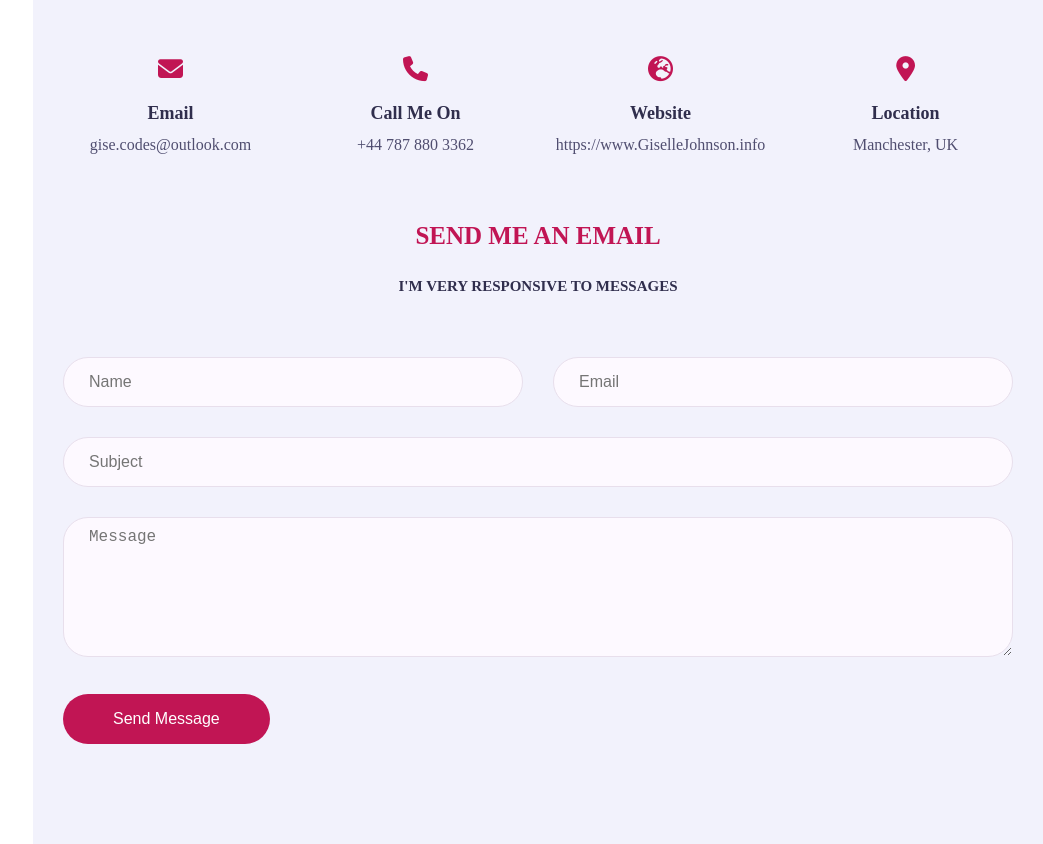
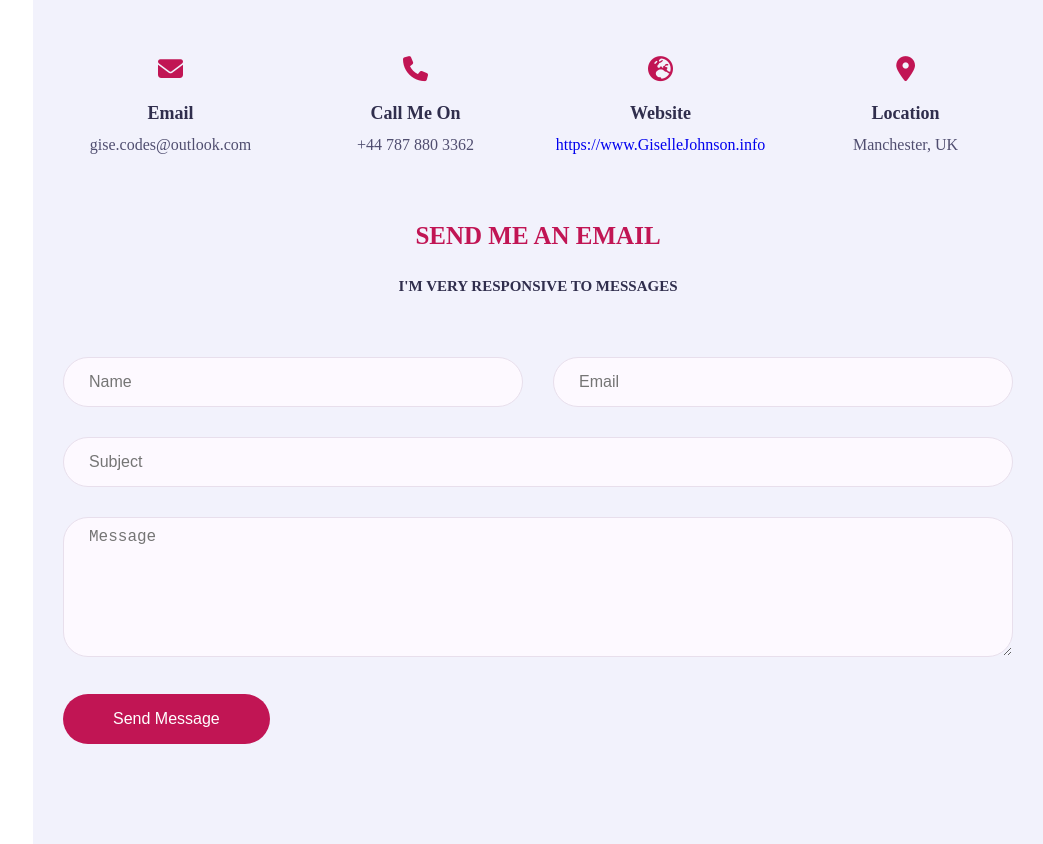
Before and after one commit to Gise345/GisellePortfolio, a plain HTML site: page index.html in a window 1280 px wide. Shown: the part 4522-5366 px from the top of the page, without its empty margins (237-1280 px from the left). Drawn offline with nearby package versions, Linux system fonts and the light colour scheme; a web font is replaced by a local one.

Commit message:
Update index.html
add link to Giselle personal website

```diff
--- a/index.html
+++ b/index.html
@@ -427,7 +427,7 @@
                         <div class="contact-info-item padd-15">
                             <div class="icon"><i class="fa fa-globe-europe"></i></div>
                             <h4>Website</h4>
-                            <p>https://www.GiselleJohnson.info</p>
+                           <p><a href="https://www.GiselleJohnson.info">https://www.GiselleJohnson.info</a></p>
                         </div>
                         <!-- ==== Contact info item end ==== -->
                         <!-- ==== Contact info item start ==== -->
```
